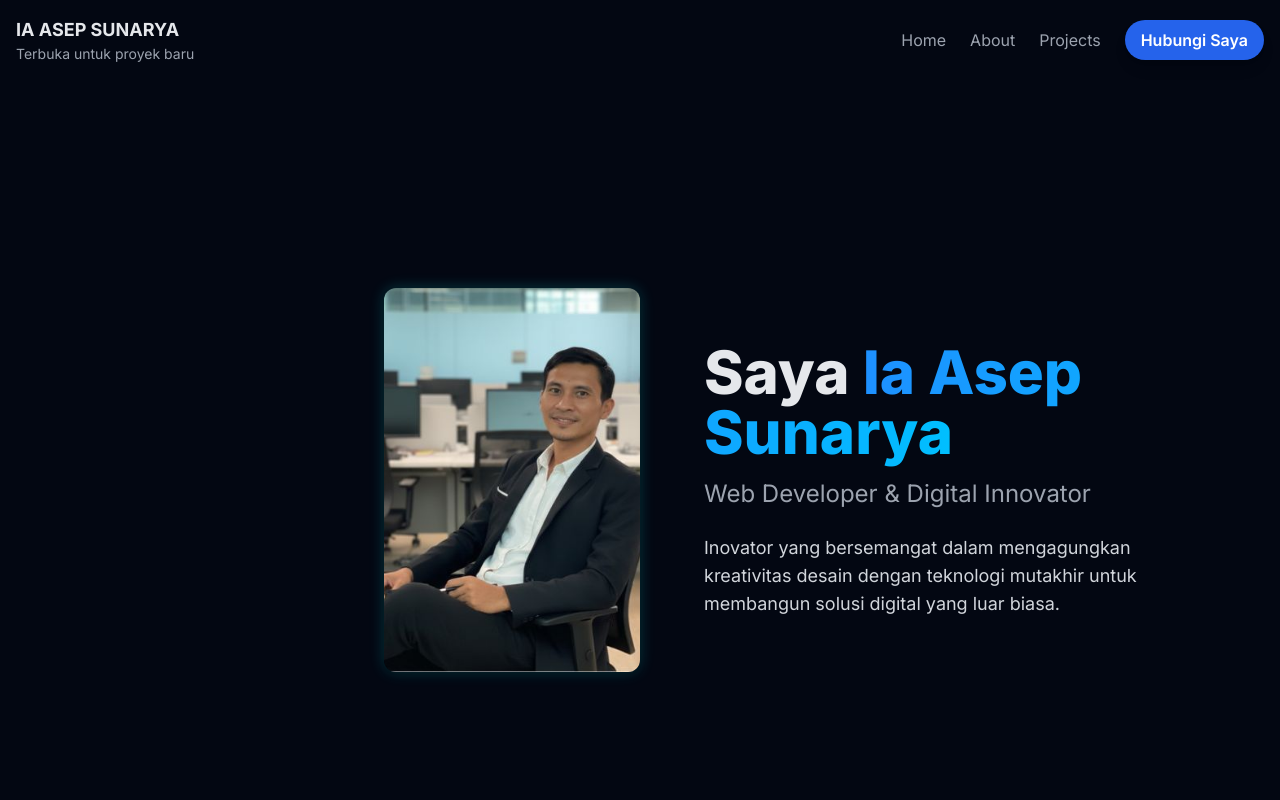
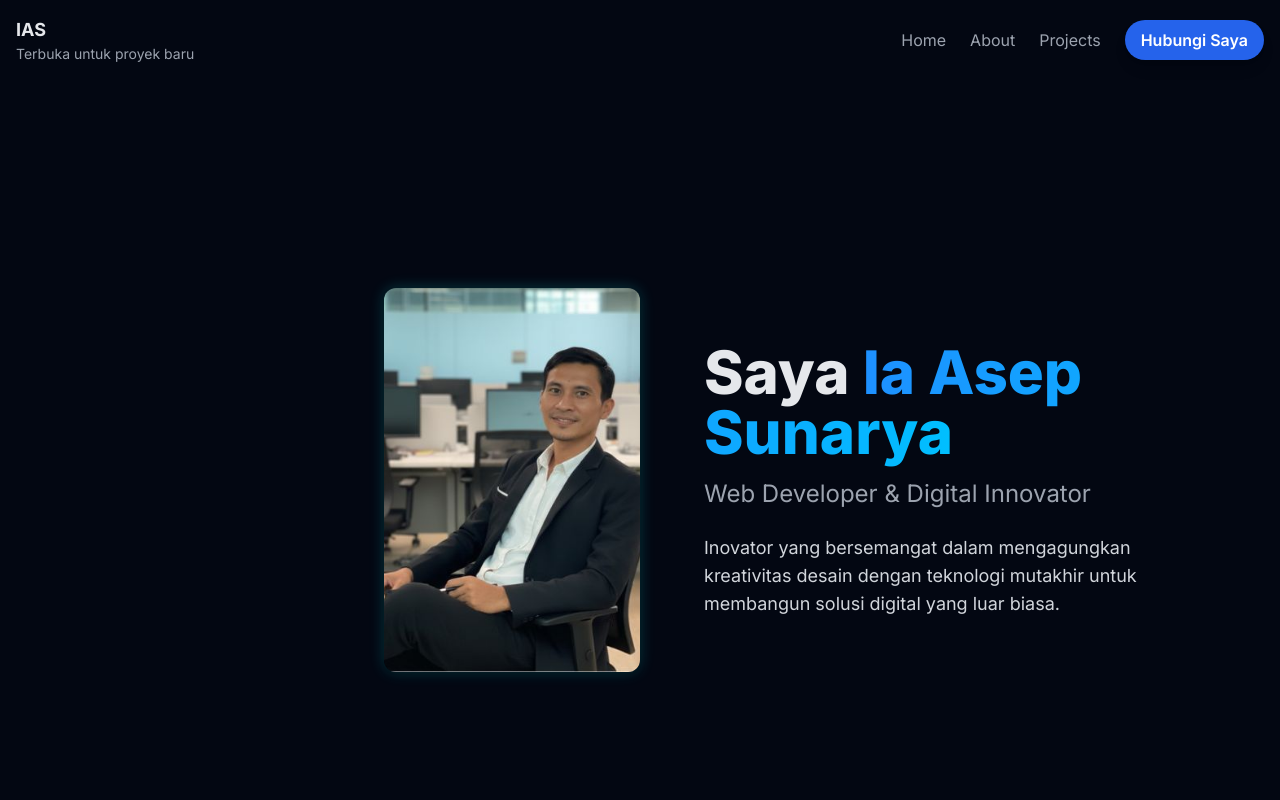
Before and after one commit to gelarsampurna12/ias-portofolio, a website: page index.html in a window 1280 px wide. Shown: the top 800 px of the page. Drawn offline with nearby package versions, Linux system fonts and the light colour scheme.

Commit message:
Update index.html

```diff
--- a/index.html
+++ b/index.html
@@ -3,7 +3,7 @@
 <head>
     <meta charset="UTF-8">
     <meta name="viewport" content="width=device-width, initial-scale=1.0">
-    <title>Portofolio | Ia Asep Sunarya</title>
+    <title>Portofolio | IAS</title>
     <script src="https://cdn.tailwindcss.com"></script>
     <link rel="preconnect" href="https://fonts.googleapis.com">
     <link rel="preconnect" href="https://fonts.gstatic.com" crossorigin>
@@ -17,7 +17,7 @@
         <div class="container mx-auto flex items-center justify-between">
             <div class="flex items-center space-x-4">
                 <div class="hidden sm:block">
-                    <p class="font-bold text-lg">IA ASEP SUNARYA</p>
+                    <p class="font-bold text-lg">IAS</p>
                     <p class="text-sm text-gray-400">Terbuka untuk proyek baru</p>
                 </div>
             </div>
```
